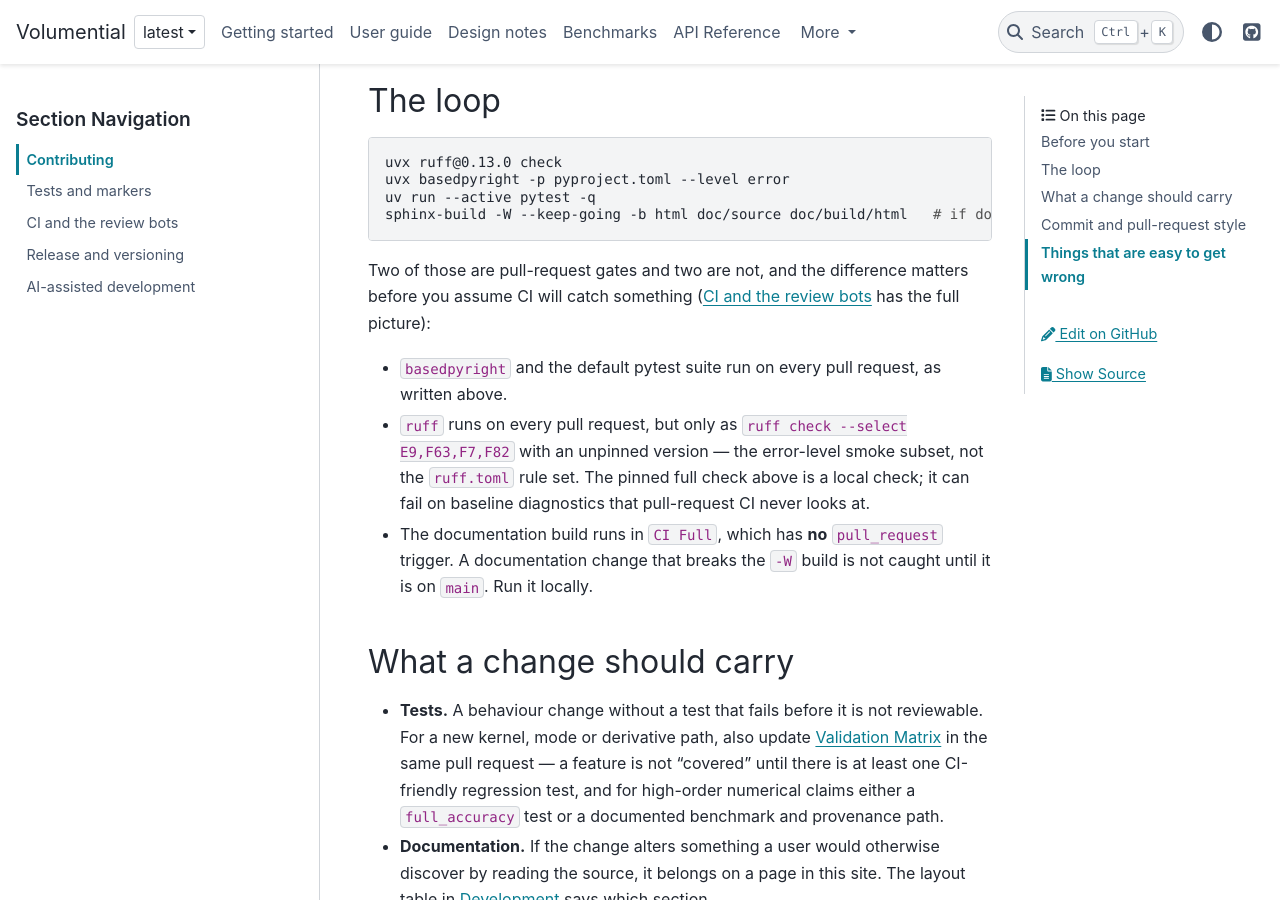
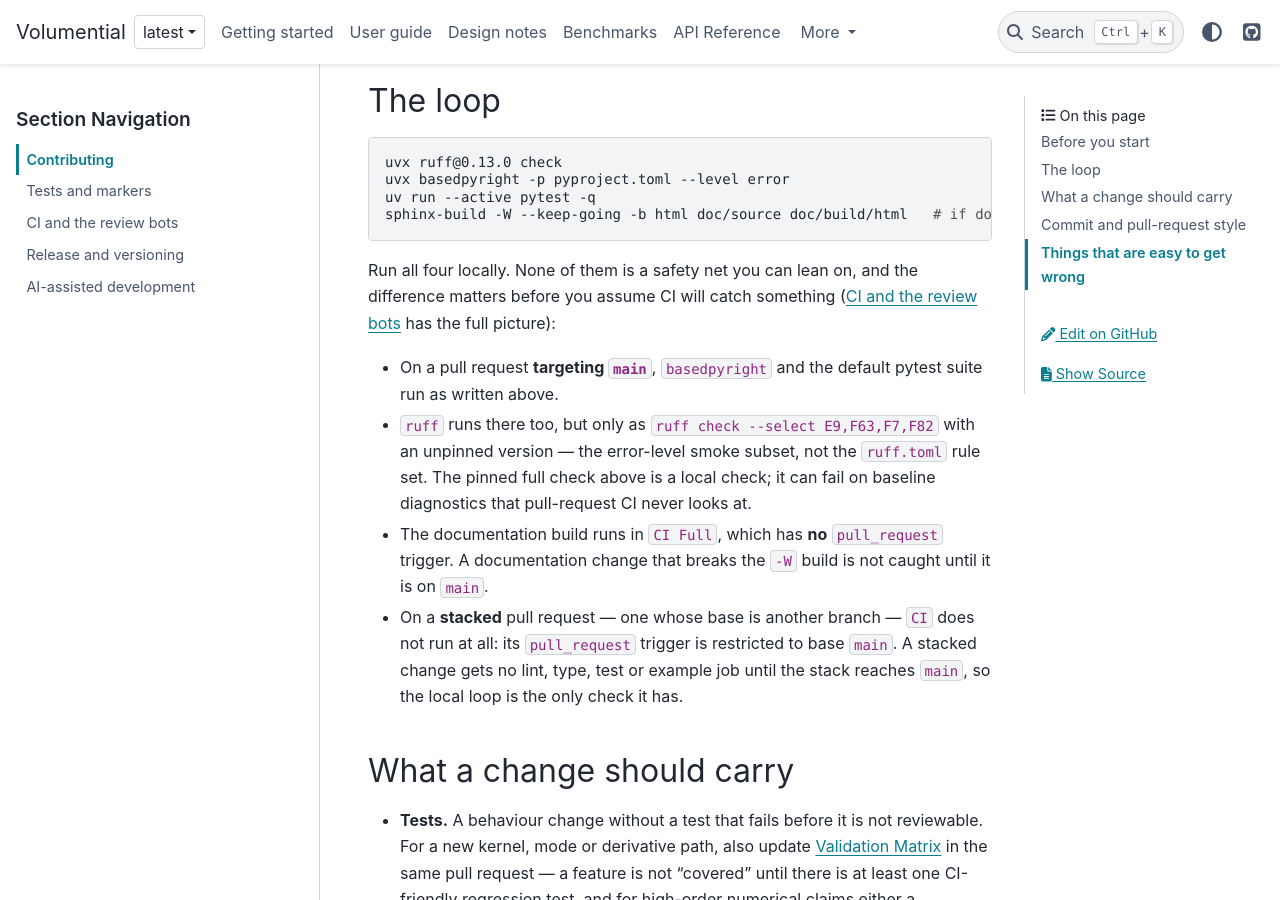
Before and after one commit to xywei/volumential, a Sphinx documentation site: the page built from doc/source/development/contributing.md, in a window 1280 px wide and 900 px high, scrolled down 483 px. Built offline with Sphinx 7.4.7 and the PyData theme 0.15.4, drawn with Linux system fonts in a browser that asks for light colours.

Commit message:
docs: say that a stacked pull request gets no CI, in the contributing loop too
The CI page carries the base-branch restriction now, but the contributing
checklist still called basedpyright, pytest and Ruff pull-request gates
without qualification -- which is exactly where an author of a stacked
change would read it and skip the local loop.  The four commands are now
introduced as "run all four locally, none of them is a safety net", the
main-targeting case is labelled as such, and a fourth bullet states that a
stacked pull request gets no job at all until the stack reaches main.

````diff
--- a/doc/source/development/contributing.md
+++ b/doc/source/development/contributing.md
@@ -21,18 +21,23 @@ uv run --active pytest -q
 sphinx-build -W --keep-going -b html doc/source doc/build/html   # if docs changed
 ```
 
-Two of those are pull-request gates and two are not, and the difference matters
-before you assume CI will catch something ({doc}`ci` has the full picture):
+Run all four locally. None of them is a safety net you can lean on, and the
+difference matters before you assume CI will catch something ({doc}`ci` has the
+full picture):
 
-- `basedpyright` and the default pytest suite run on every pull request, as
-  written above.
-- `ruff` runs on every pull request, but only as `ruff check --select
-  E9,F63,F7,F82` with an unpinned version — the error-level smoke subset, not
-  the `ruff.toml` rule set. The pinned full check above is a local check; it can
-  fail on baseline diagnostics that pull-request CI never looks at.
+- On a pull request **targeting `main`**, `basedpyright` and the default pytest
+  suite run as written above.
+- `ruff` runs there too, but only as `ruff check --select E9,F63,F7,F82` with
+  an unpinned version — the error-level smoke subset, not the `ruff.toml` rule
+  set. The pinned full check above is a local check; it can fail on baseline
+  diagnostics that pull-request CI never looks at.
 - The documentation build runs in `CI Full`, which has **no** `pull_request`
   trigger. A documentation change that breaks the `-W` build is not caught
-  until it is on `main`. Run it locally.
+  until it is on `main`.
+- On a **stacked** pull request — one whose base is another branch — `CI` does
+  not run at all: its `pull_request` trigger is restricted to base `main`. A
+  stacked change gets no lint, type, test or example job until the stack
+  reaches `main`, so the local loop is the only check it has.
 
 ## What a change should carry
 
````
